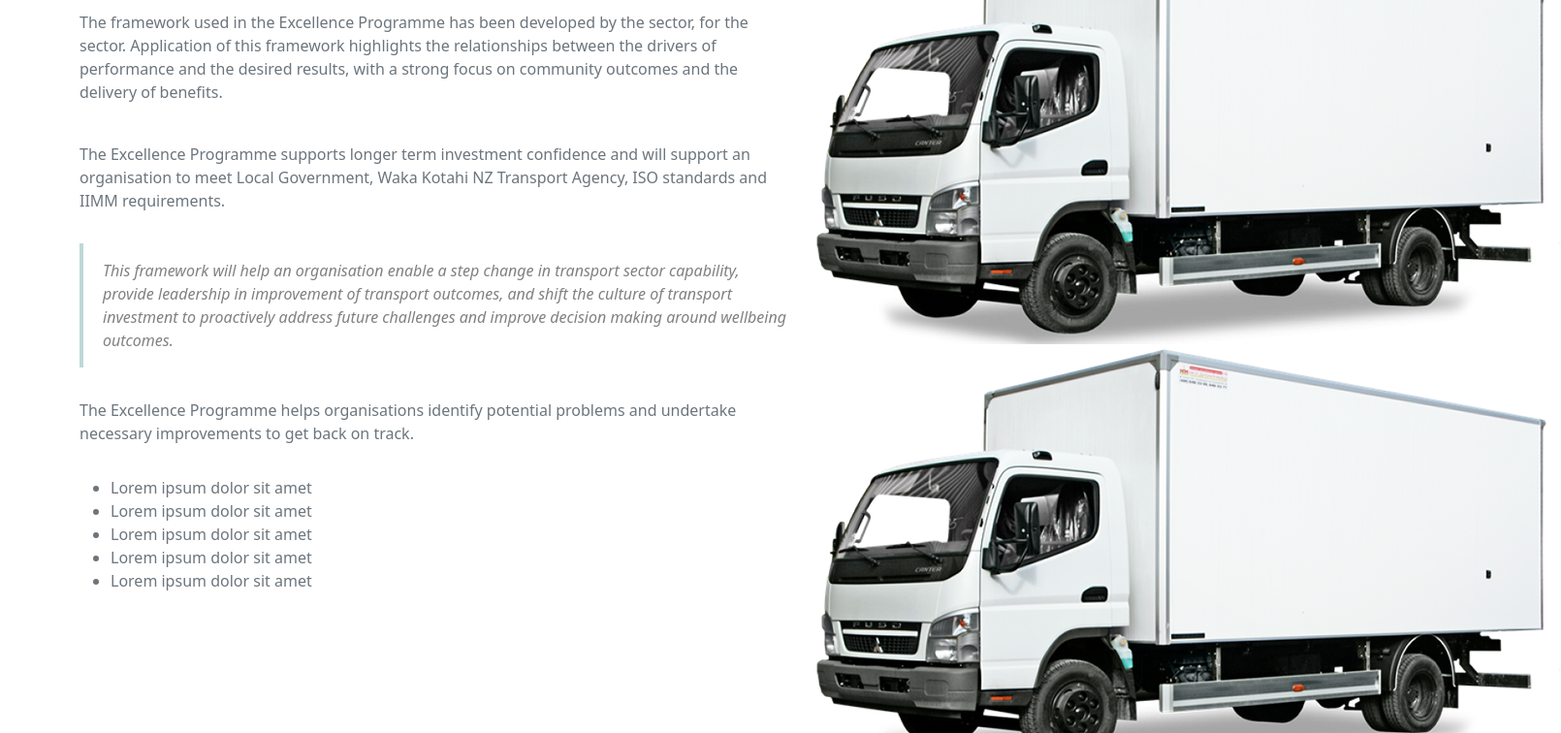
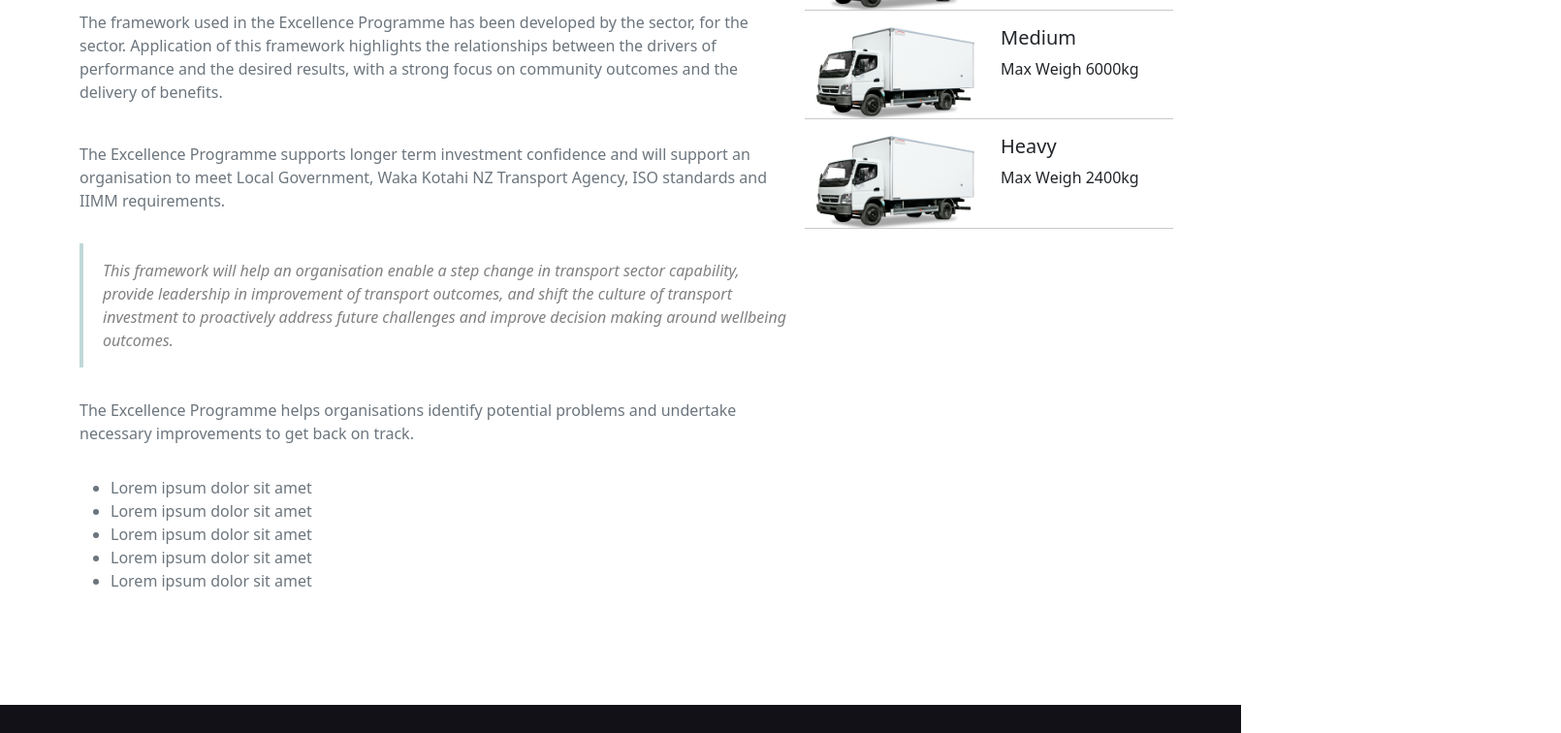
Before and after one commit to WebGCDev/proj-html-vuejs, a Vue app: page / in a window 1280 px wide. Shown: the part 1020-1776 px from the top of the page at 97% size, 1610 px wide, since content can reach past the window. Built offline with nearby package versions, Linux system fonts and the light colour scheme.

Commit message:
Fix: Section Who we are & Customer Testimonials

```diff
--- a/src/components/CleanMain.vue
+++ b/src/components/CleanMain.vue
@@ -6,9 +6,9 @@ import SendAMessage from './SendAMessage.vue'
 import allinformation from '../allinformation';
 import { library } from "@fortawesome/fontawesome-svg-core";
 import { FontAwesomeIcon } from "@fortawesome/vue-fontawesome";
-import { faPhone, faEnvelope } from "@fortawesome/free-solid-svg-icons";
+import { faPhone, faEnvelope, faGem } from "@fortawesome/free-solid-svg-icons";
 
-library.add(faPhone, faEnvelope);
+library.add(faPhone, faEnvelope, faGem);
 export default {
     name: "CleanMain",
     componets: {
@@ -29,13 +29,13 @@ export default {
                 },
                 truck2: {
                     img: 'truck-1.png',
-                    type: 'Light',
-                    weight: 'Max Weigh 1200kg',
+                    type: 'Medium',
+                    weight: 'Max Weigh 6000kg',
                 },
                 truck3: {
                     img: 'truck-1.png',
-                    type: 'Light',
-                    weight: 'Max Weigh 1200kg',
+                    type: 'Heavy',
+                    weight: 'Max Weigh 2400kg',
                 },
             }
         };
@@ -45,11 +45,12 @@ export default {
 
 <template>
     <div>
-        <!-- WHO WE ARE -->
+
         <section class="who-we-are">
             <div class="container">
                 <div class="row">
                     <div class="col-8 title">
+                        <font-awesome-icon icon="gem" />
                         <h5 class="presentation">WHO WE ARE</h5>
                         <h1>Excellence in Transport</h1>
                         <p class="py-2 text-secondary">
@@ -80,14 +81,38 @@ export default {
                             <li>Lorem ipsum dolor sit amet</li>
                         </ul>
                     </div>
-                    <div v-for="auto in    vechicleTypes   " class="col-4">
-                        <div class="cont-img">
-                            <img :src="`../../src/assets/Images/${auto.img}`" alt="truck">
-                            <img src="../../src/assets/Images/truck-1.png" alt="">
+                    <div class="col-4">
+
+                        <div v-for="auto in    vechicleTypes   " class="row">
+                            <div class="col-6">
+                                <div class="cont-img">
+                                    <img :src="`../../src/assets/Images/${auto.img}`" alt="truck">
+
+                                </div>
+                            </div>
+                            <div class="col-6">
+                                <h5>{{ auto.type }}</h5>
+                                <p>{{ auto.weight }}</p>
+                            </div>
+                            <hr />
                         </div>
-                        <h5>{{ auto.type }}</h5>
-                        <p></p>
+                        <!-- INSERIRE CERTIFICATI -->
+                        <!-- <div class="row">
+                            <div class="col-12">
+                                Certifications
+                            </div>
+                            <div class="col-6">
+                                certificato 1
+                            </div>
+                            <div class="col-6">
+                                certificato 2
+                            </div>
+                        </div> -->
+
+
                     </div>
+
+
 
 
                 </div>
@@ -272,8 +297,8 @@ export default {
                                     <div class="col-md-6 py-3">
                                         <div class="form-group">
                                             <select id="form_need" name="need" class="form-control">
-                                                <option selected disabled value="">More Info <strong
-                                                        class="text-end"></strong></option>
+                                                <option selected value="">More Info <strong class="text-end"></strong>
+                                                </option>
                                                 <option>Request Invoice for order</option>
                                                 <option>Request order status</option>
                                                 <option>Haven't received cashback yet</option>
@@ -328,7 +353,7 @@ export default {
             </div>
         </section>
         <!-- NEXGEN ABOUT-TRANSPORT-SUPPORT -->
-        <section class="footer bg-dark py-5 text-white">
+        <!-- <section class="footer bg-dark py-5 text-white">
             <div class="container">
                 <div class="">
                     <div class="col-3">
@@ -356,7 +381,7 @@ export default {
                     </div>
                 </div>
             </div>
-        </section>
+        </section> -->
         <!-- CREDITS FINAL -->
         <section>
             <div id="fixed_footer">
@@ -373,6 +398,13 @@ export default {
 </template>
 
 <style lang="scss" scoped>
+// WHO WE ARE
+.cont-img {
+    img {
+        width: 100%;
+    }
+}
+
 .who-we-are {
     padding-top: 100px;
     padding-bottom: 100px;
```
